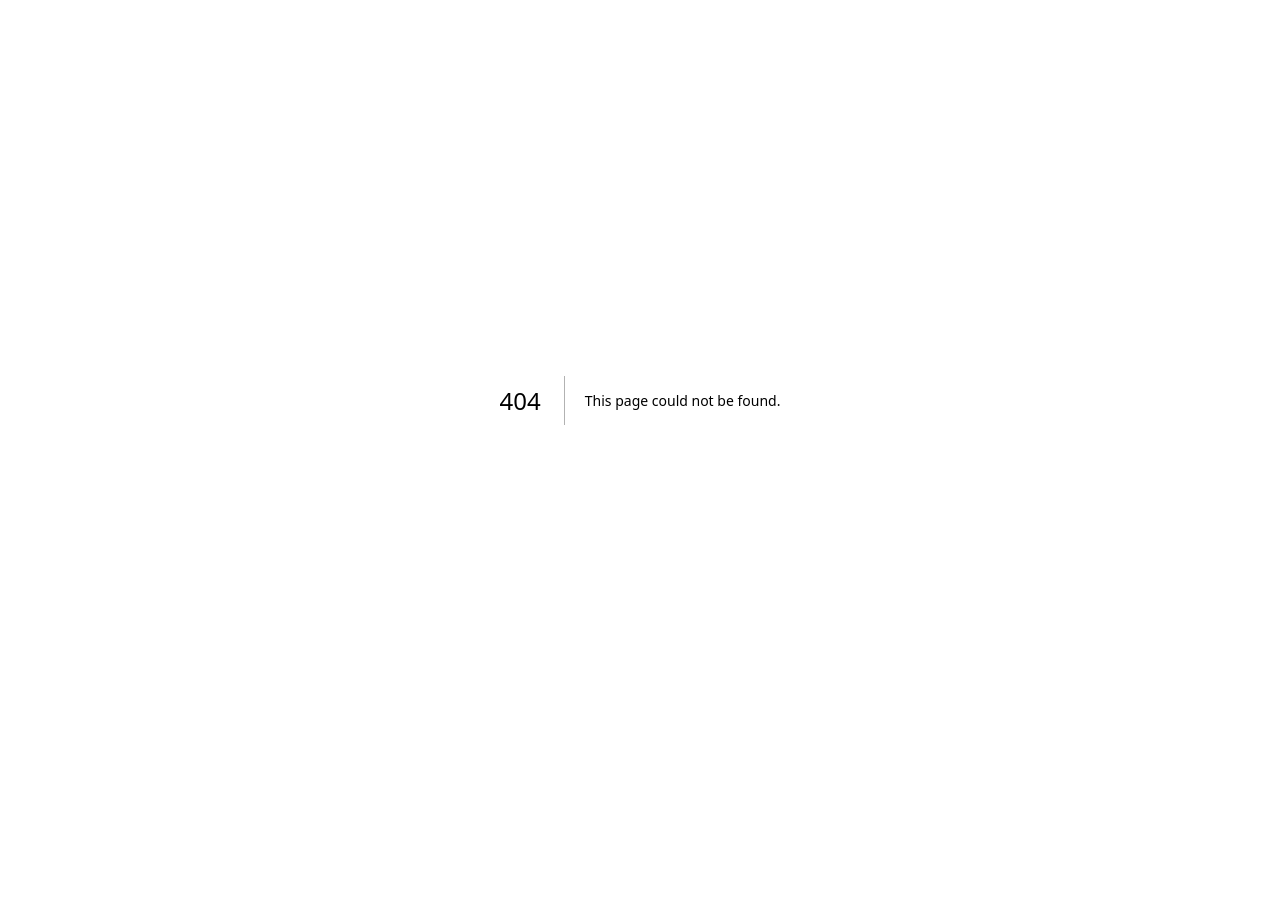
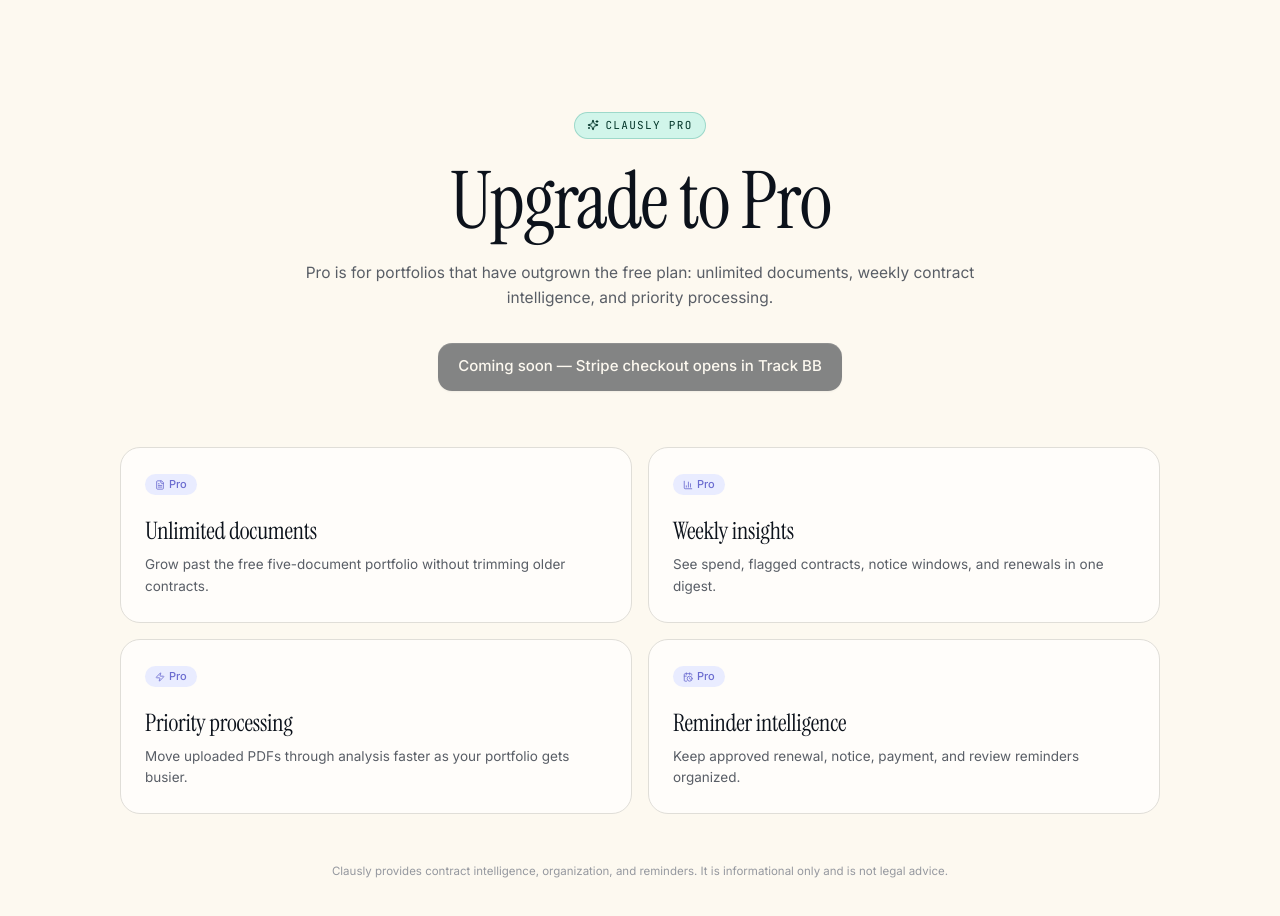
Before and after one commit to EGKIP/Clausly, a Next.js app: page /upgrade in a window 1280 px wide. Before the commit this address had no page. Shown: the top 916 px of the page. Before the commit the page ends 800 px from the top, so only its background shows below. Built offline with nearby package versions, Linux system fonts and the light colour scheme.

Commit message:
feat(upgrade): placeholder /upgrade page

```diff
--- /dev/null
+++ b/src/app/upgrade/page.tsx
@@ -0,0 +1,76 @@
+import { BarChart3, CalendarClock, FileText, Sparkles, Zap } from "lucide-react";
+import { Badge, Container, Eyebrow, Headline } from "@/components/ui/primitives";
+import { Button } from "@/components/ui/button";
+
+const benefits = [
+  {
+    icon: FileText,
+    title: "Unlimited documents",
+    description: "Grow past the free five-document portfolio without trimming older contracts.",
+  },
+  {
+    icon: BarChart3,
+    title: "Weekly insights",
+    description: "See spend, flagged contracts, notice windows, and renewals in one digest.",
+  },
+  {
+    icon: Zap,
+    title: "Priority processing",
+    description: "Move uploaded PDFs through analysis faster as your portfolio gets busier.",
+  },
+  {
+    icon: CalendarClock,
+    title: "Reminder intelligence",
+    description: "Keep approved renewal, notice, payment, and review reminders organized.",
+  },
+];
+
+export default function UpgradePage() {
+  return (
+    <main className="min-h-screen bg-[var(--background)] text-[var(--foreground)]">
+      <Container className="py-20 md:py-28">
+        <div className="mx-auto max-w-[880px] text-center">
+          <Eyebrow>
+            <Sparkles className="size-3" /> Clausly Pro
+          </Eyebrow>
+          <Headline level={1} className="mt-6">
+            Upgrade to Pro
+          </Headline>
+          <p className="mx-auto mt-5 max-w-2xl text-[15.5px] leading-relaxed text-[var(--muted)]">
+            Pro is for portfolios that have outgrown the free plan: unlimited
+            documents, weekly contract intelligence, and priority processing.
+          </p>
+          <div className="mt-8 flex justify-center">
+            <Button type="button" variant="primary" size="lg" disabled>
+              Coming soon — Stripe checkout opens in Track BB
+            </Button>
+          </div>
+        </div>
+
+        <div className="mx-auto mt-14 grid max-w-[1040px] gap-4 md:grid-cols-2">
+          {benefits.map(({ icon: Icon, title, description }) => (
+            <div
+              key={title}
+              className="rounded-[var(--radius-lg)] border border-[var(--border)] bg-[var(--surface)] p-6"
+            >
+              <Badge tone="iris">
+                <Icon className="size-2.5" /> Pro
+              </Badge>
+              <h2 className="mt-5 font-serif text-[24px] leading-tight tracking-[-0.01em]">
+                {title}
+              </h2>
+              <p className="mt-2 text-[13.5px] leading-relaxed text-[var(--muted)]">
+                {description}
+              </p>
+            </div>
+          ))}
+        </div>
+
+        <p className="mx-auto mt-12 max-w-2xl text-center text-[11.5px] leading-relaxed text-[var(--faint)]">
+          Clausly provides contract intelligence, organization, and reminders.
+          It is informational only and is not legal advice.
+        </p>
+      </Container>
+    </main>
+  );
+}
```
